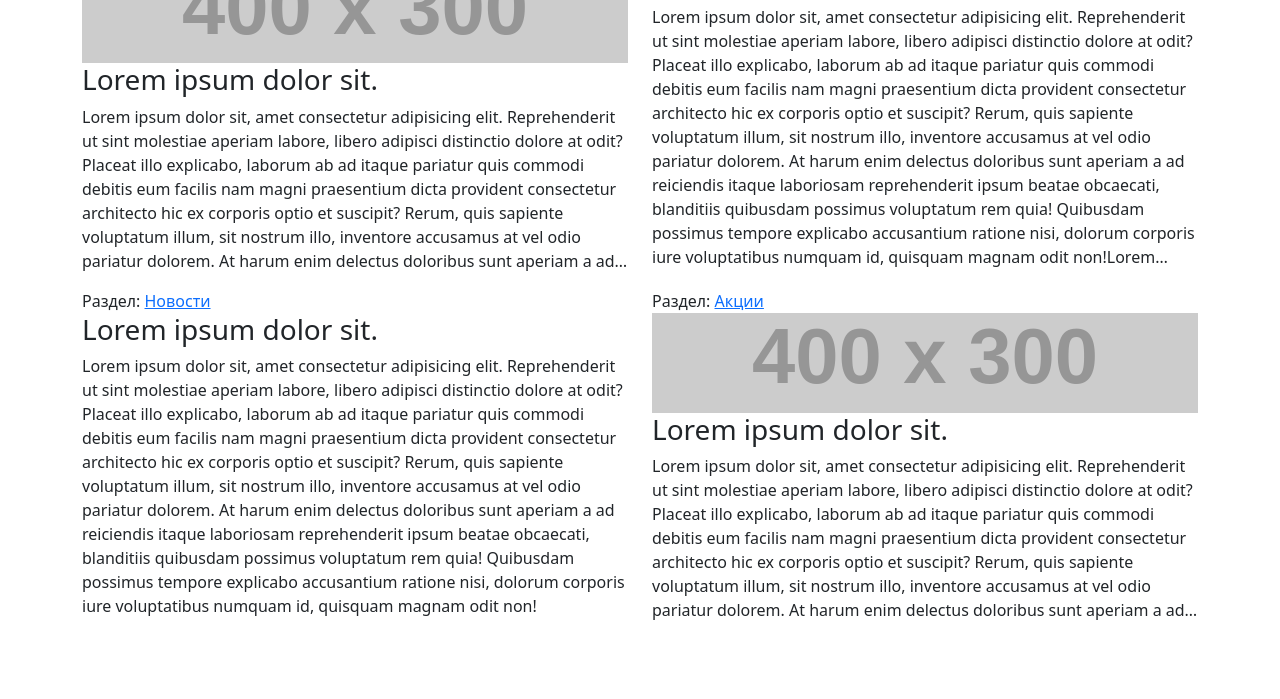
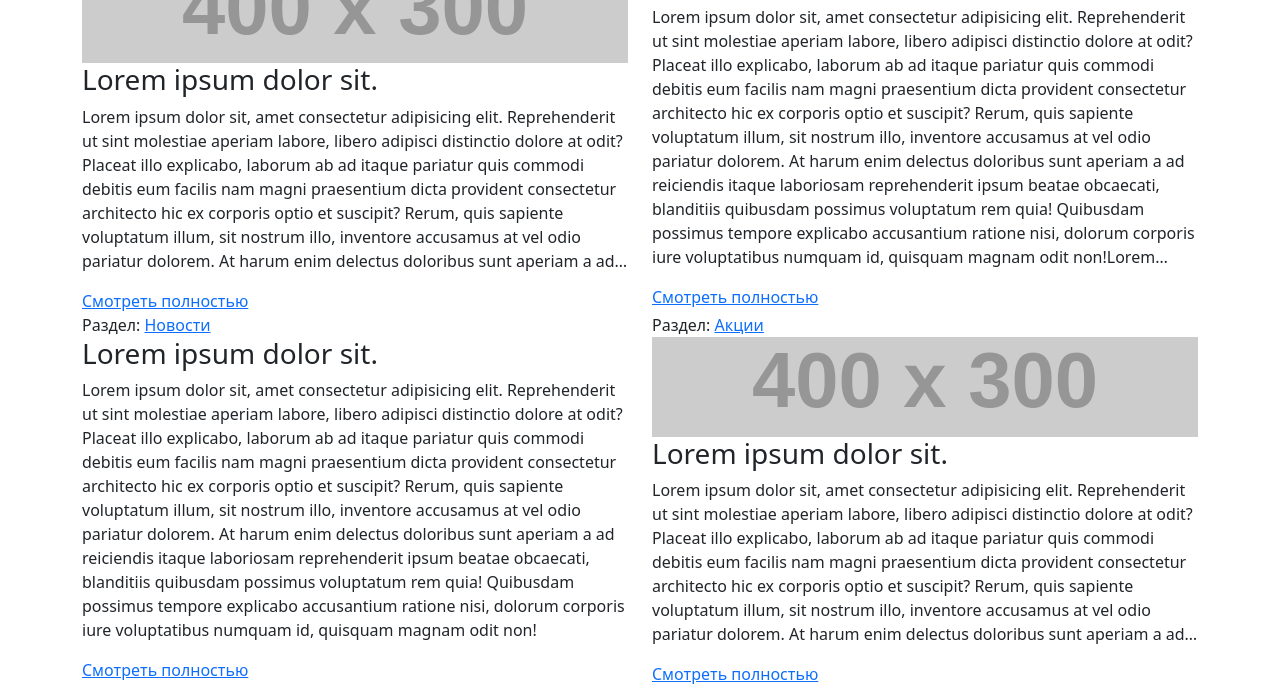
Before and after one commit to Qsppl/shop-spike, a plain HTML site: page index.html in a window 1280 px wide. Shown: the part 101-800 px from the top of the page. Drawn offline with nearby package versions, Linux system fonts and the light colour scheme; placeholder pictures from the web are drawn by us.

Commit message:
update: action-grid

```diff
--- a/index.html
+++ b/index.html
@@ -62,6 +62,7 @@
                             reprehenderit ipsum beatae obcaecati, blanditiis quibusdam possimus voluptatum rem quia!
                             Quibusdam possimus tempore explicabo accusantium ratione nisi, dolorum corporis iure
                             voluptatibus numquam id, quisquam magnam odit non!</p>
+                        <a href="">Смотреть полностью</a>
                     </div>
 
                     <div class="action-card col-12 col-sm-6 col-md-6 col-xxl-4">
@@ -86,6 +87,7 @@
                             reprehenderit ipsum beatae obcaecati, blanditiis quibusdam possimus voluptatum rem quia!
                             Quibusdam possimus tempore explicabo accusantium ratione nisi, dolorum corporis iure
                             voluptatibus numquam id, quisquam magnam odit non!</p>
+                            <a href="">Смотреть полностью</a>
                     </div>
 
                     <div class="action-card col-12 col-sm-6 col-md-6 col-xxl-4">
@@ -101,6 +103,7 @@
                             reprehenderit ipsum beatae obcaecati, blanditiis quibusdam possimus voluptatum rem quia!
                             Quibusdam possimus tempore explicabo accusantium ratione nisi, dolorum corporis iure
                             voluptatibus numquam id, quisquam magnam odit non!</p>
+                            <a href="">Смотреть полностью</a>
                     </div>
 
                     <div class="action-card col-12 col-sm-6 col-md-6 col-xxl-4">
@@ -126,6 +129,7 @@
                             reprehenderit ipsum beatae obcaecati, blanditiis quibusdam possimus voluptatum rem quia!
                             Quibusdam possimus tempore explicabo accusantium ratione nisi, dolorum corporis iure
                             voluptatibus numquam id, quisquam magnam odit non!</p>
+                            <a href="">Смотреть полностью</a>
                     </div>
 
                 </div>
```
